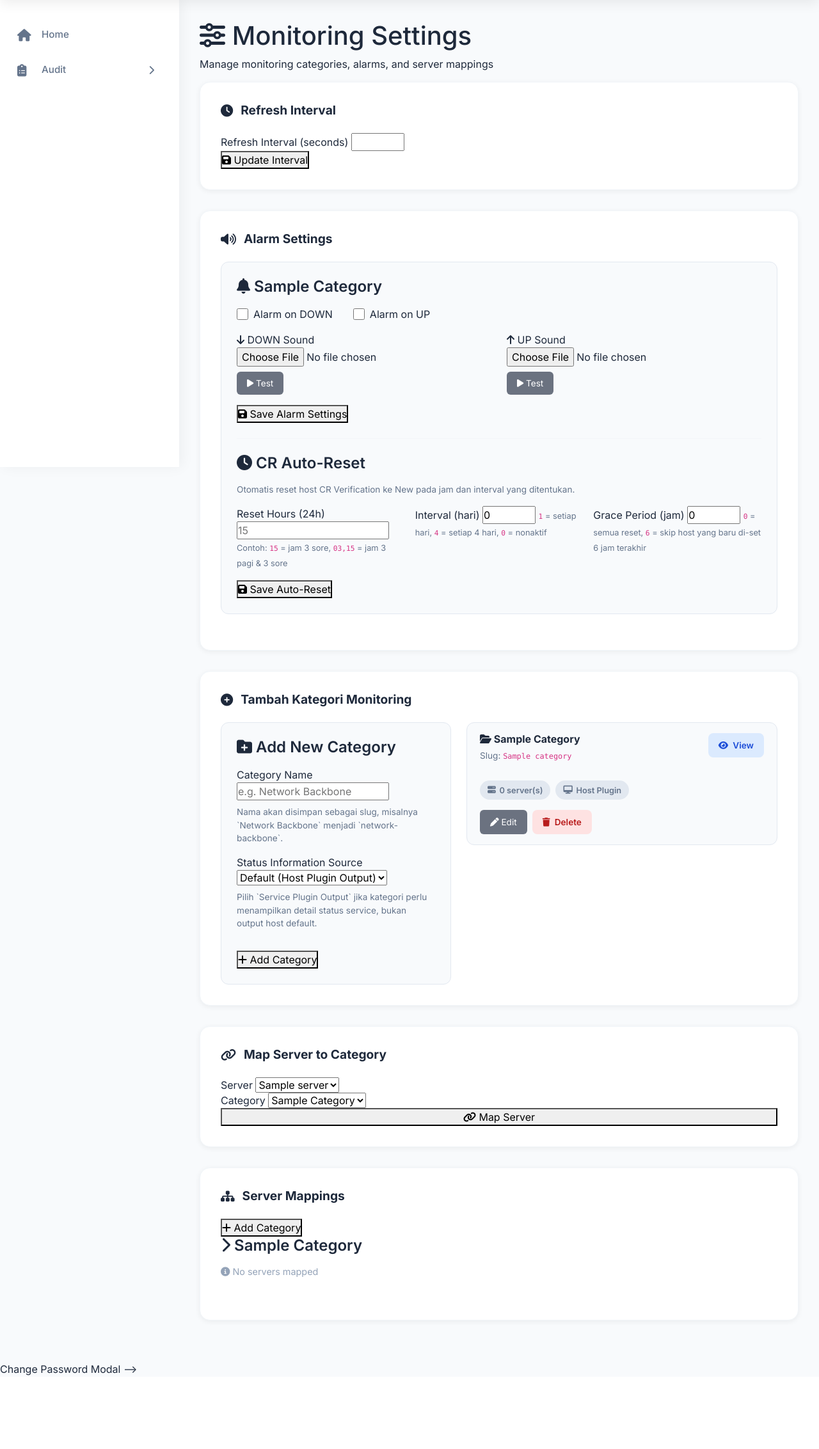
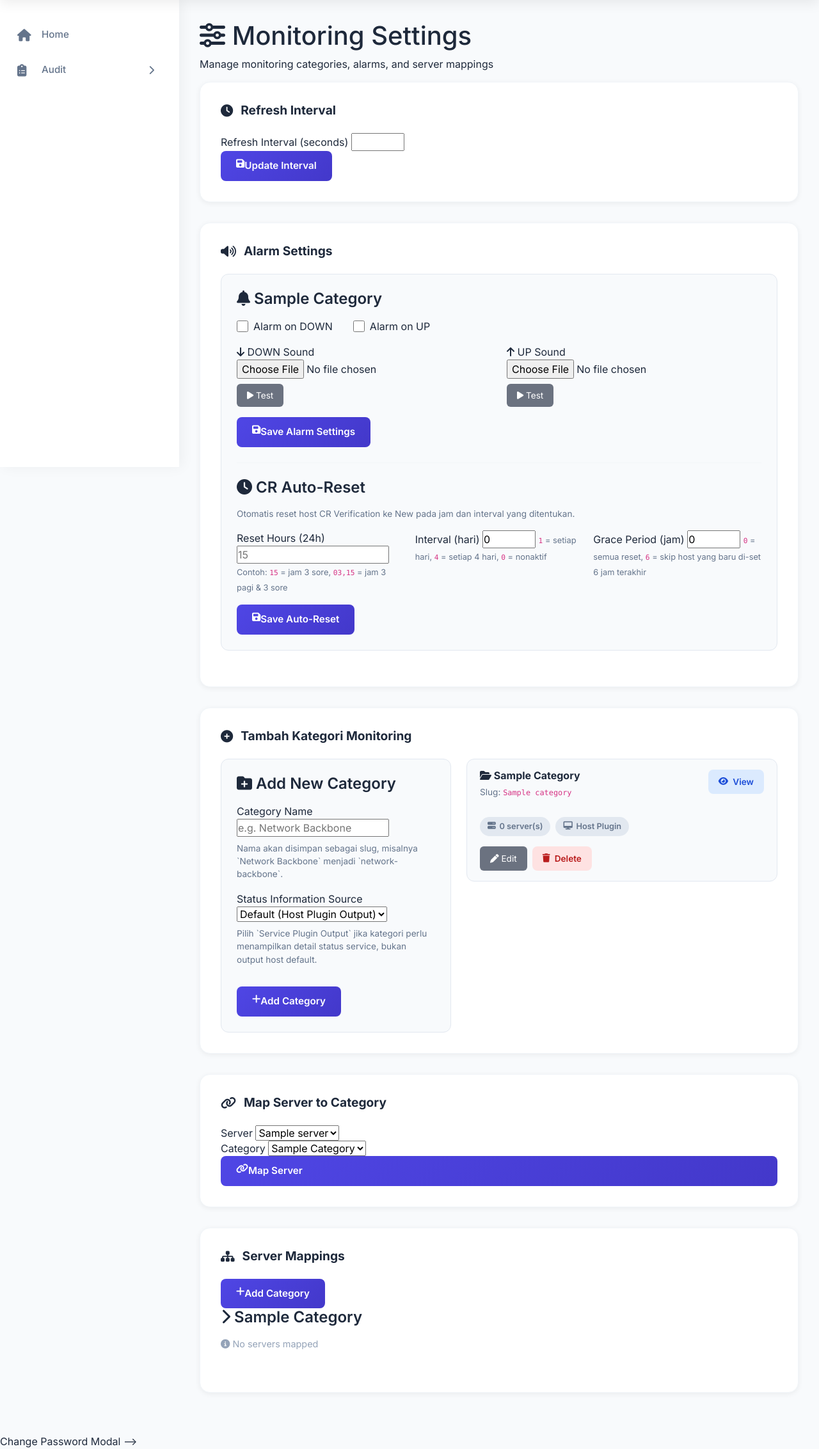
Before and after one commit to PandiMusR/nagios-dashboard, a Flask app: template templates/monitoring_settings.html in a window 1280 px wide. Shown: the part 70-2335 px from the top of the page at 64% size. Before the commit the page ends 2220 px from the top, so only its background shows below. Run offline with Flask 3, Linux system fonts and the light colour scheme; the template is opened without the code that fills it: most values are stand-ins (such as "Sample title", 1, 10 or a date in 2020); parts of the project's set-up code (start-up, migrations or seed data) failed here and were passed over; some libraries are stand-ins or nearby versions.

Commit message:
fix: restore .btn-open + .btn-primary base blocks (CSS extraction bug)
Same bug as 9abcde4 — inline CSS extraction dropped:
- dashboard.css: .btn-open base block (gradient, padding, border)
- monitoring_settings.css: .btn-primary base block (gradient, padding, border)

Both only had :hover remaining. Restored from pre-extraction (a7ff80) originals.

```diff
--- a/static/css/monitoring_settings.css
+++ b/static/css/monitoring_settings.css
@@ -14,6 +14,18 @@
         display: flex;
         align-items: center;
         gap: 0.75rem;
+    }
+    .btn-primary {
+        padding: 0.75rem 1.5rem;
+        background: linear-gradient(135deg, var(--color-primary) 0%, var(--color-primary-dark) 100%);
+        color: white;
+        border: none;
+        border-radius: 8px;
+        cursor: pointer;
+        font-weight: 600;
+        transition: all 0.3s;
+        font-size: 0.95rem;
+        display: inline-flex;
     }
     .btn-primary:hover {
         transform: translateY(-2px);
```
Also changed, not shown: static/css/dashboard.css (+13 -0 lines).
